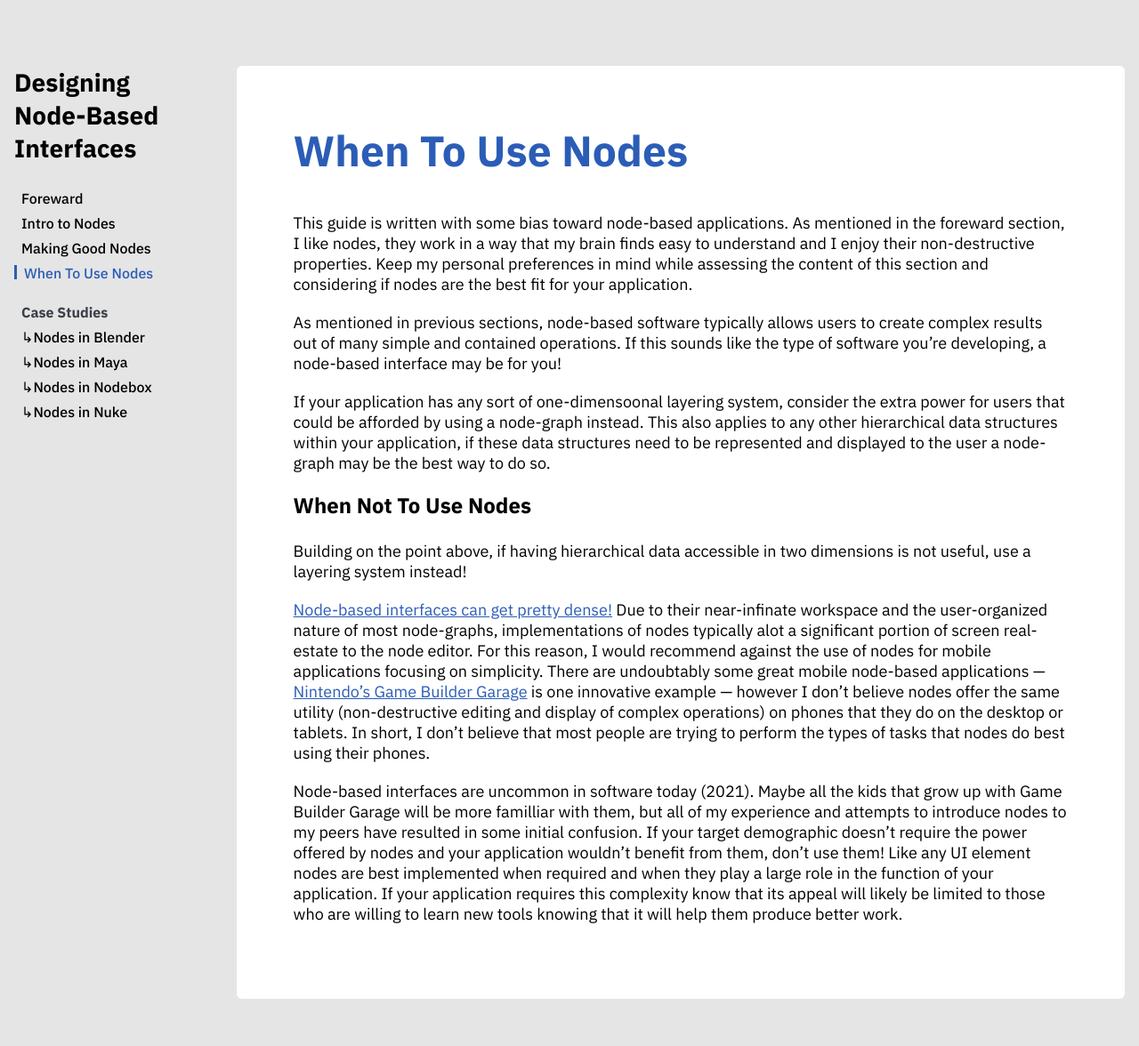
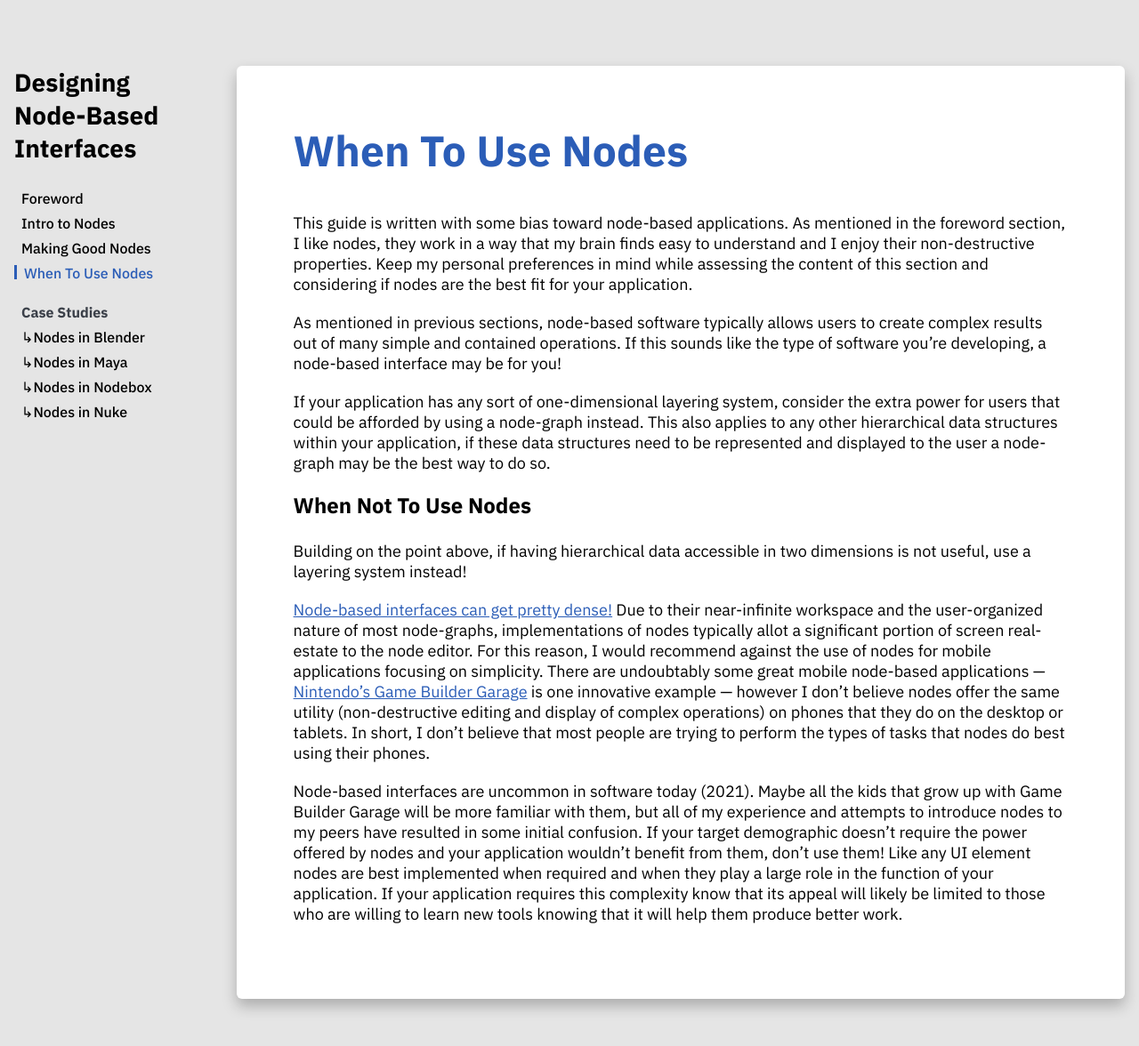
Before and after one commit to Shrinks99/node-based-interfaces, a Jekyll site: the page built from _collections/_sections/when-to-use-nodes.md, in a window 1280 px wide and 1187 px high. Shown: the top 1176 px of the window at 89% size. Built offline with Jekyll 4.4.1, drawn with Linux system fonts in a browser that asks for light colours.

```diff
--- a/_collections/_sections/foreward.md
+++ b/_collections/_sections/foreword.md
@@ -1,10 +1,10 @@
 ---
-  title: Foreward
+  title: Foreword
   layout: main
   collection: sections
 ---
 
-## Foreward
+## Foreword
 
 Over the course of my first internship at a VFX studio I had to learn Nuke in order to actually work with anybody, up until that point the only image compositing software I had used was Photoshop and After Effects.  I spent a whole summer completely changing the way I thought about manipulating image data and I haven't looked back.  Nodes allow users to work in two dimensions where they might otherwise have just one and if it hasn't already been made clear I'm a proponent of their intrinsic non-destructive workflow.
 
--- a/_collections/_sections/when-to-use-nodes.md
+++ b/_collections/_sections/when-to-use-nodes.md
@@ -6,16 +6,16 @@ collection: sections
 
 ## When To Use Nodes
 
-This guide is written with some bias toward node-based applications.  As mentioned in the foreward section, I like nodes, they work in a way that my brain finds easy to understand and I enjoy their non-destructive properties.  Keep my personal preferences in mind while assessing the content of this section and considering if nodes are the best fit for your application.
+This guide is written with some bias toward node-based applications.  As mentioned in the foreword section, I like nodes, they work in a way that my brain finds easy to understand and I enjoy their non-destructive properties.  Keep my personal preferences in mind while assessing the content of this section and considering if nodes are the best fit for your application.
 
 As mentioned in previous sections, node-based software typically allows users to create complex results out of many simple and contained operations.  If this sounds like the type of software you're developing, a node-based interface may be for you!
 
-If your application has any sort of one-dimensoonal layering system, consider the extra power for users that could be afforded by using a node-graph instead.  This also applies to any other hierarchical data structures within your application, if these data structures need to be represented and displayed to the user a node-graph may be the best way to do so.
+If your application has any sort of one-dimensional layering system, consider the extra power for users that could be afforded by using a node-graph instead.  This also applies to any other hierarchical data structures within your application, if these data structures need to be represented and displayed to the user a node-graph may be the best way to do so.
 
 ### When Not To Use Nodes
 
 Building on the point above, if having hierarchical data accessible in two dimensions is not useful, use a layering system instead!
 
-[Node-based interfaces can get pretty dense!](https://scriptsofanotherdimension.tumblr.com/)  Due to their near-infinate workspace and the user-organized nature of most node-graphs, implementations of nodes typically alot a significant portion of screen real-estate to the node editor.  For this reason, I would recommend against the use of nodes for mobile applications focusing on simplicity.  There are undoubtably some great mobile node-based applications — [Nintendo's Game Builder Garage](https://www.youtube.com/watch?v=9obygTJVG_g) is one innovative example — however I don't believe nodes offer the same utility (non-destructive editing and display of complex operations) on phones that they do on the desktop or tablets.  In short, I don't believe that most people are trying to perform the types of tasks that nodes do best using their phones.
+[Node-based interfaces can get pretty dense!](https://scriptsofanotherdimension.tumblr.com/)  Due to their near-infinite workspace and the user-organized nature of most node-graphs, implementations of nodes typically allot a significant portion of screen real-estate to the node editor.  For this reason, I would recommend against the use of nodes for mobile applications focusing on simplicity.  There are undoubtably some great mobile node-based applications — [Nintendo's Game Builder Garage](https://www.youtube.com/watch?v=9obygTJVG_g) is one innovative example — however I don't believe nodes offer the same utility (non-destructive editing and display of complex operations) on phones that they do on the desktop or tablets.  In short, I don't believe that most people are trying to perform the types of tasks that nodes do best using their phones.
 
-Node-based interfaces are uncommon in software today (2021).  Maybe all the kids that grow up with Game Builder Garage will be more familliar with them, but all of my experience and attempts to introduce nodes to my peers have resulted in some initial confusion.  If your target demographic doesn't require the power offered by nodes and your application wouldn't benefit from them, don't use them!  Like any UI element nodes are best implemented when required and when they play a large role in the function of your application.  If your application requires this complexity know that its appeal will likely be limited to those who are willing to learn new tools knowing that it will help them produce better work.
+Node-based interfaces are uncommon in software today (2021).  Maybe all the kids that grow up with Game Builder Garage will be more familiar with them, but all of my experience and attempts to introduce nodes to my peers have resulted in some initial confusion.  If your target demographic doesn't require the power offered by nodes and your application wouldn't benefit from them, don't use them!  Like any UI element nodes are best implemented when required and when they play a large role in the function of your application.  If your application requires this complexity know that its appeal will likely be limited to those who are willing to learn new tools knowing that it will help them produce better work.
--- a/_sass/_content.scss
+++ b/_sass/_content.scss
@@ -31,6 +31,7 @@
   display: flex;
   flex-direction: column;
   justify-content: space-between;
+  box-shadow: 0px 0.5rem 1rem 0px rgba(0,0,0,0.25);
 }
 
 .bodycontent {
```
Also changed, not shown: _collections/_sections/intro-to-nodes.md (+5 -5 lines), _collections/_sections/making-good-nodes.md (+1 -1 lines).
